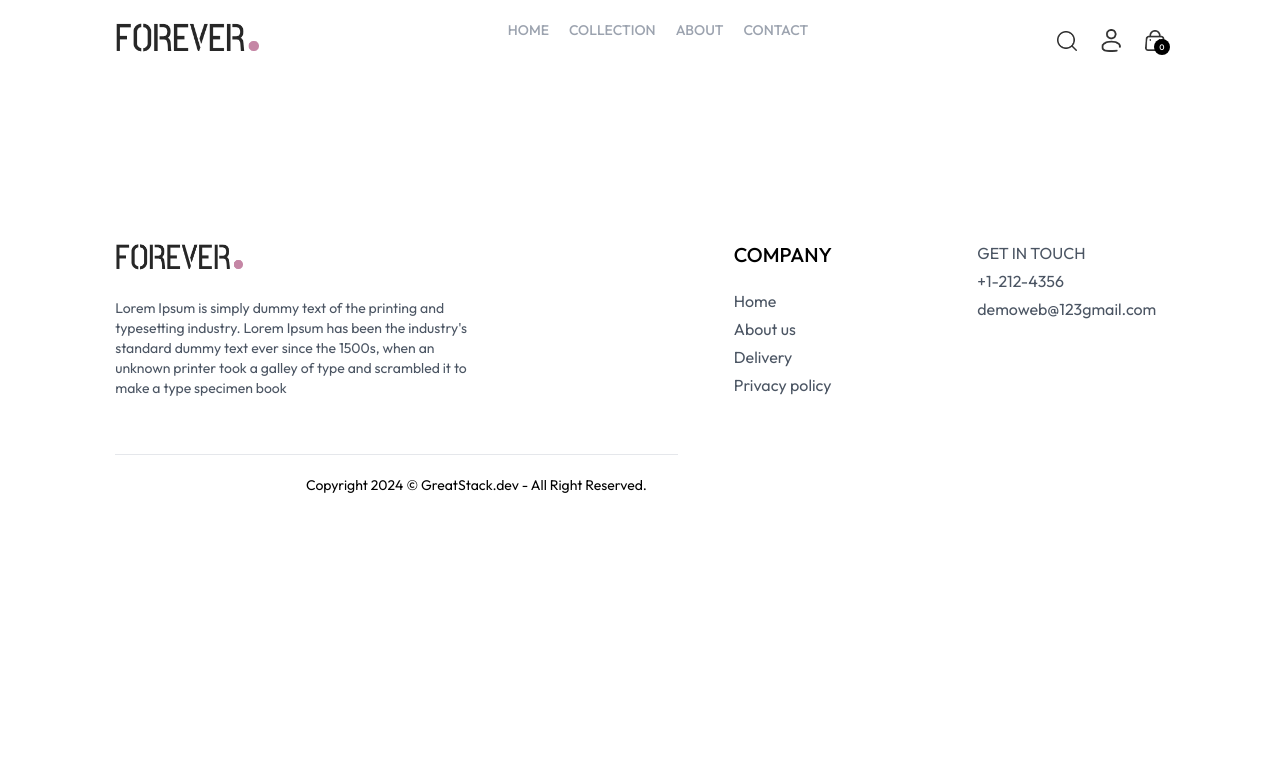
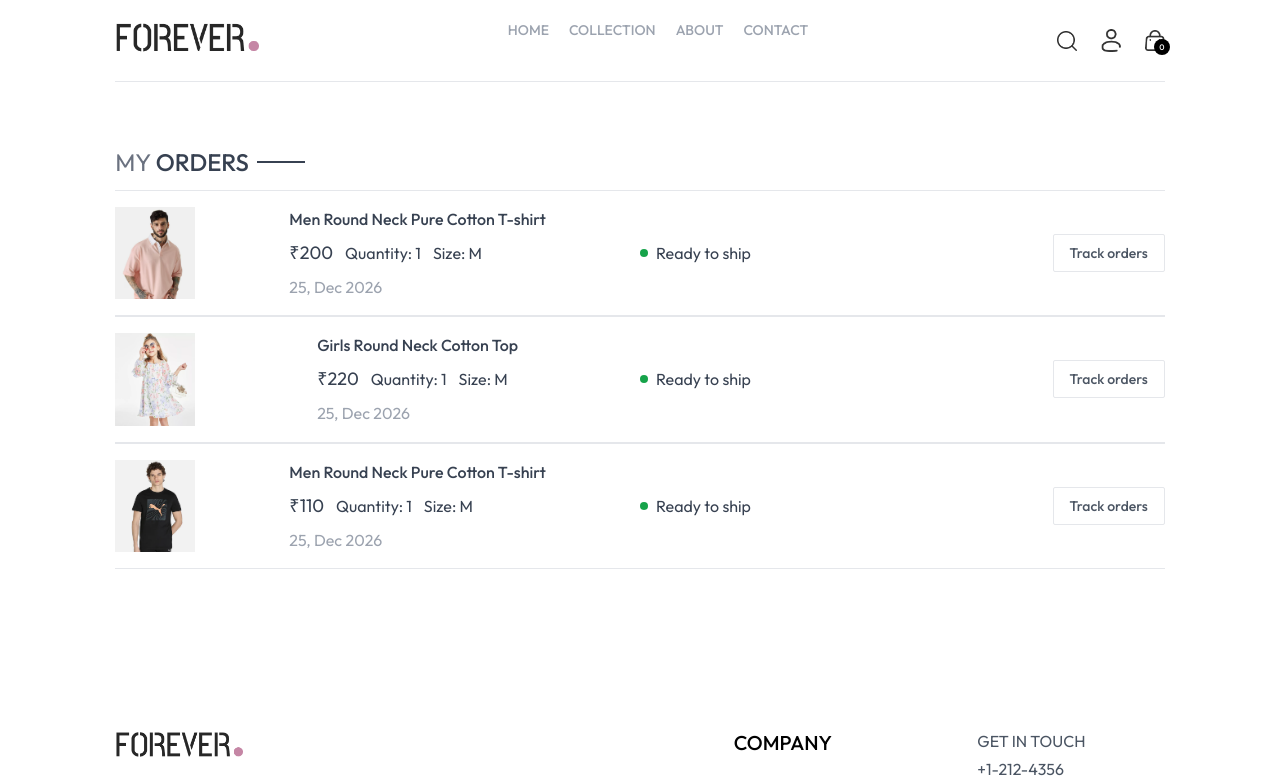
Before and after one commit to shreysingh-singh/FOREVER_ECOMMER_APP, a React (Vite) app in the folder frontend/: page /orders in a window 1280 px wide. Shown: the top 781 px of the page. Built offline with nearby package versions, Linux system fonts and the light colour scheme.

Commit message:
_13_Order_page

```diff
--- a/frontend/src/pages/Orders.jsx
+++ b/frontend/src/pages/Orders.jsx
@@ -1,9 +1,41 @@
-import React from 'react'
+import React, { useContext } from 'react'
+import Tittle from '../components/Tittle'
+import { ShopContext } from '../context/ShopingContext'
 
 const Orders = () => {
+  const { products, currency } = useContext(ShopContext);
   return (
-    <div>
-
+    <div className='border-t pt-16'>
+      <div className='text-2xl'>
+        <Tittle text1={'MY'} text2={'ORDERS'} />
+      </div>
+      <div>
+        {
+          products.slice(1,4).map((item ,index) => (
+            <div key={index} className='py-4 border-t border-b text-gray-700 flex flex-col md:flex-row md:items-center justify-between gap-4 '>
+              <div className='flex items-start gap-6 text-sm'>
+                <img className='w-16 sm:w-20' src={item.image[0]} />
+              </div>
+              <div>
+                <p className='sm:text-base font-medium'>{item.name}</p>
+                <div className='flex items-center text-gray-700 gap-3 mt-2 text-base'>
+                  <p className='text-lg'>{currency}{item.price}</p>
+                  <p>Quantity: 1</p>
+                  <p>Size: M</p>
+                </div>
+                <p className='mt-2'><span className='text-gray-400' >25, Dec 2026</span></p>
+              </div>
+              <div className='md:w-1/2 flex justify-between '>
+              <div className='flex items-center gap-2'>
+                <p className='bg-green-600 rounded-full min-w-2 h-2'></p>
+                <p>Ready to ship</p>
+              </div>
+              <button className='border px-4 py-2 text-sm font-medium rounded-sm text-gray-600'>Track orders</button>
+              </div>
+            </div>
+          ))
+        }
+      </div>
     </div>
   )
 }
--- a/frontend/src/pages/PlaceOrder.jsx
+++ b/frontend/src/pages/PlaceOrder.jsx
@@ -107,7 +107,7 @@ function PlaceOrder() {
             </div>
           </div>
           <div className='w-full text-end mt-8'>
-            <button onClick={() => navigate('/orders')} className='bg-black text-white px-16 py-3 text-sm'>PLACE ORDER</button>
+            <button onClick={() => navigate('/orders')} className='bg-black text-white px-16 py-3 text-sm '>PLACE ORDER</button>
           </div>
         </div>
       </div>
```
